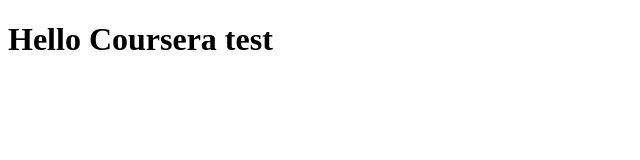
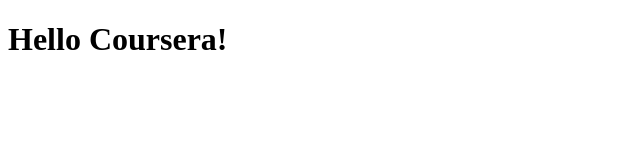
Before and after one commit to GiannisRed/coursera-angularjs, a plain HTML site: page index.html in a window 1280 px wide. Shown: the full height of the page, 0-640 px from the left. Drawn offline with Linux system fonts and the light colour scheme.

Commit message:
Change author

```diff
--- a/index.html
+++ b/index.html
@@ -5,6 +5,6 @@
         <title>Hello Coursera</title>
     </head>
     <body>
-        <h1>Hello Coursera test</h1>
+        <h1>Hello Coursera!</h1>
     </body>
 </html>
```
